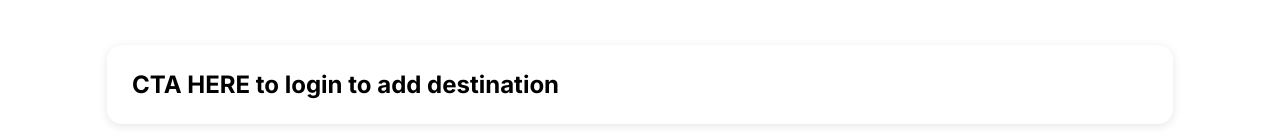
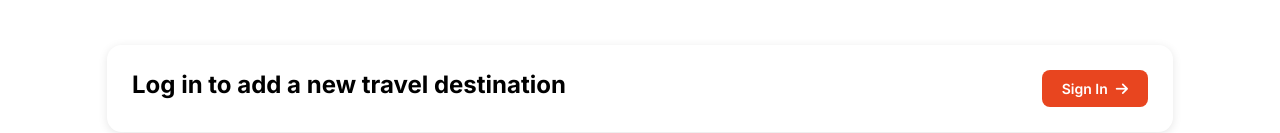
Before and after one commit to KingAlistair/travelDestinations, a website with bundled scripts: page clientSide/index.html in a window 1280 px wide. Shown: the part 819-952 px from the top of the page. Built offline with nearby package versions, Linux system fonts and the light colour scheme; no server answers.

Commit message:
re-added cta to login

```diff
--- a/clientSide/index.html
+++ b/clientSide/index.html
@@ -1,5 +1,6 @@
 <!DOCTYPE html>
 <html lang="en">
+
 <head>
   <meta charset="UTF-8" />
   <meta name="viewport" content="width=device-width, initial-scale=1.0" />
@@ -22,14 +23,16 @@
     <!-- Sign-in button (shown when user is not logged in) -->
     <div class="auth-buttons" id="signInHeader">
       <a href="formsPage.html">
-          <button class="sign-in-btn" name="signIn">Sign In <i class="fa-solid fa-arrow-right" style="color: #ffffff"></i></button>
+        <button class="sign-in-btn" name="signIn">Sign In <i class="fa-solid fa-arrow-right"
+            style="color: #ffffff"></i></button>
       </a>
     </div>
     <!-- Username + Profile icon + sign-out button- shown when user is logged in -->
     <div class="profile-menu" id="profileMenu">
       <h3>Logged in userName</h3>
       <img src="photos/profile-photo.jpg" alt="Profile" class="profile-icon" />
-        <button class="sign-out-btn" id="signOutButton">Sign Out <i class="fa-solid fa-arrow-right" style="color: #ffffff"></i></button>
+      <button class="sign-out-btn" id="signOutButton">Sign Out <i class="fa-solid fa-arrow-right"
+          style="color: #ffffff"></i></button>
     </div>
   </header>
   <main>
@@ -37,17 +40,23 @@
     <section class="hero">
       <div class="hero-content">
         <h1 id="heroHeader">Wander the world, <br />one destination at a time</h1>
-          <p id="heroMessage">From hidden gems to world-famous landmarks, we bring you the places that inspire adventure, connection, and discovery.</p>
+        <p id="heroMessage">From hidden gems to world-famous landmarks, we bring you the places that inspire adventure,
+          connection, and discovery.</p>
         <a href="formsPage.html">
-            <button class="sign-up-btn" id="signUpButton" name="register">Register now <i id="arrow-right" class="fa-solid fa-arrow-right" style="color: #ffffff"></i></button
-          ></a>
+          <button class="sign-up-btn" id="signUpButton" name="register">Register now <i id="arrow-right"
+              class="fa-solid fa-arrow-right" style="color: #ffffff"></i></button></a>
       </div>
     </section>
 
     <!-- When user is not logged in - showing CTA -->
     <div id="CTAContainerWrapper">
       <div id="CTAContainer">
-          <h2>CTA HERE to login to add destination</h2>
+        <h2>Log in to add a new travel destination</h2>
+        <div class="auth-buttons" id="signInHeader">
+          <a href="formsPage.html">
+            <button class="sign-in-btn">Sign In <i class="fa-solid fa-arrow-right" style="color: #ffffff;"></i></button>
+          </a>
+        </div>
       </div>
     </div>
 
@@ -159,4 +168,5 @@
     </div>
   </footer>
 </body>
+
 </html>
```
Lines whose indentation alone changed are shown as unchanged.
